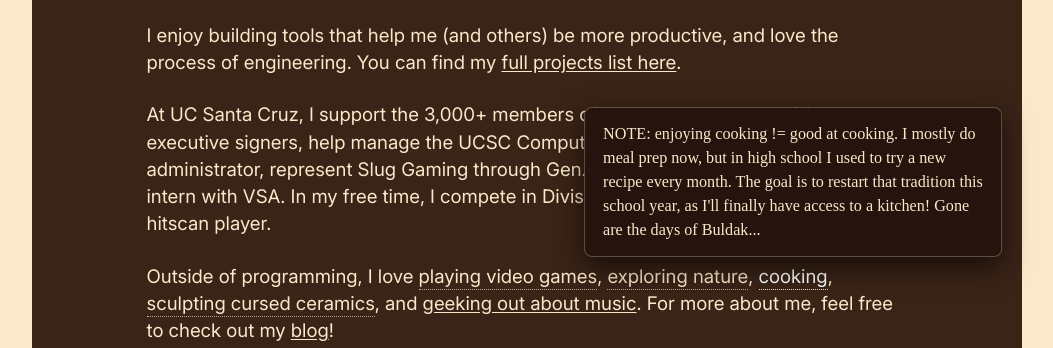
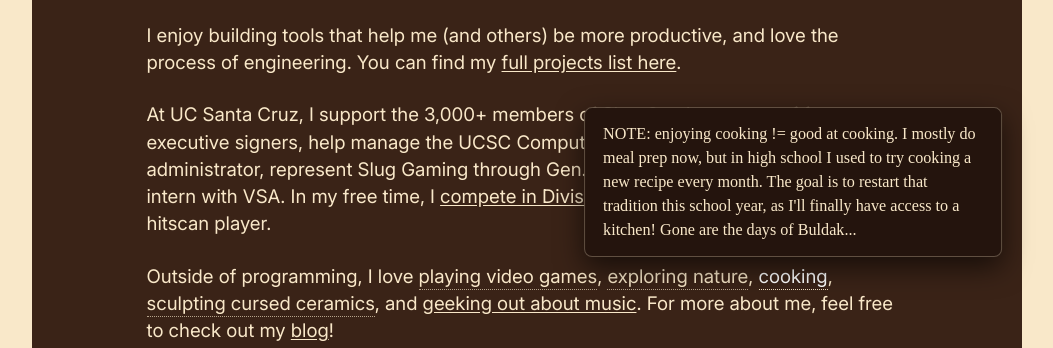
Before and after one commit to beatopia/hamsterwheel, a React app: page /about in a window 1280 px wide. Both pictures are taken after a click on the button "cooking". Shown: the part 452-800 px from the top of the page, without its empty margins (106-1159 px from the left). Built offline with nearby package versions, Linux system fonts and the light colour scheme; a web font is replaced by a local one.

Commit message:
small fixes to about me

```diff
--- a/src/components/About.tsx
+++ b/src/components/About.tsx
@@ -173,8 +173,15 @@ export default function About({ setPage }: PageProps) {
         At UC Santa Cruz, I support the 3,000+ members of Slug Gaming as one of four
         executive signers, help manage the UCSC Computer Lounges as a systems
         administrator, represent Slug Gaming through Gen.G Collegiate's partner
-        program, and intern with VSA. In my free time, I compete in Division I
-        collegiate Overwatch as a hitscan player.
+        program, and intern with VSA. In my free time, I{" "}
+        <a
+          href="https://youtu.be/Jb9JKaX0S8s?si=fQ-t0xYwWuZc2-Ex&t=70"
+          target="_blank"
+          rel="noopener noreferrer"
+        >
+          compete in Division 1 collegiate Overwatch
+        </a>{" "}
+        as a hitscan player.
       </p>
 
       <HobbiesSection playEggAndNavigate={playEggAndNavigate} />
--- a/src/components/HobbyHover.tsx
+++ b/src/components/HobbyHover.tsx
@@ -222,7 +222,7 @@ export default function HobbiesSection({ playEggAndNavigate }: HobbiesSectionPro
             >
               <div className="hobby-gaming-card">
                 <p className="hobby-gaming-text">
-                  My all-time favorites include Pokemon, Minecraft (esp. modded), osu!, Overwatch, and Vermintide 2. Always open to recommendations! :)
+                  My all-time favorites include Pokémon, Minecraft (esp. modded), osu!, Overwatch, and Vermintide 2. Always open to recommendations! :)
                 </p>
               </div>
             </div>
@@ -253,7 +253,7 @@ export default function HobbiesSection({ playEggAndNavigate }: HobbiesSectionPro
               <div className="hobby-cooking-card">
                 <p className="hobby-cooking-text">
                   NOTE: enjoying cooking != good at cooking.
-                  I mostly do meal prep now, but in high school I used to try a new recipe every month. The goal is to restart that tradition this school year, as I'll finally have access to a kitchen!
+                  I mostly do meal prep now, but in high school I used to try cooking a new recipe every month. The goal is to restart that tradition this school year, as I'll finally have access to a kitchen!
                   Gone are the days of Buldak...
                 </p>
               </div>
```
Also changed, not shown: public/media/images/about/mclogo.svg (deleted), public/media/images/about/osulogo.png (deleted), public/media/images/about/owlogo.webp (deleted), public/media/images/about/pokemonlogo.webp (deleted), public/media/images/about/vermintidelogo.webp (deleted).
